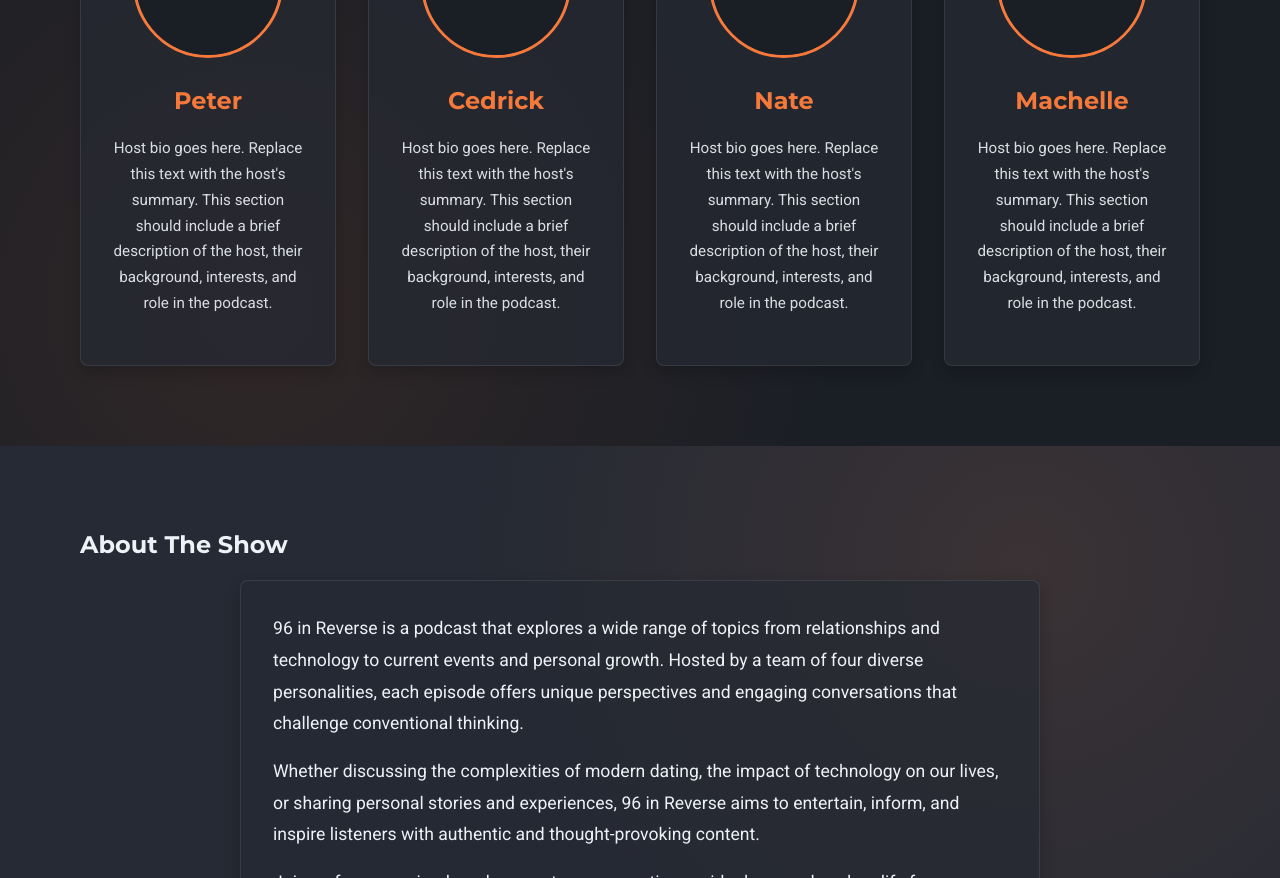
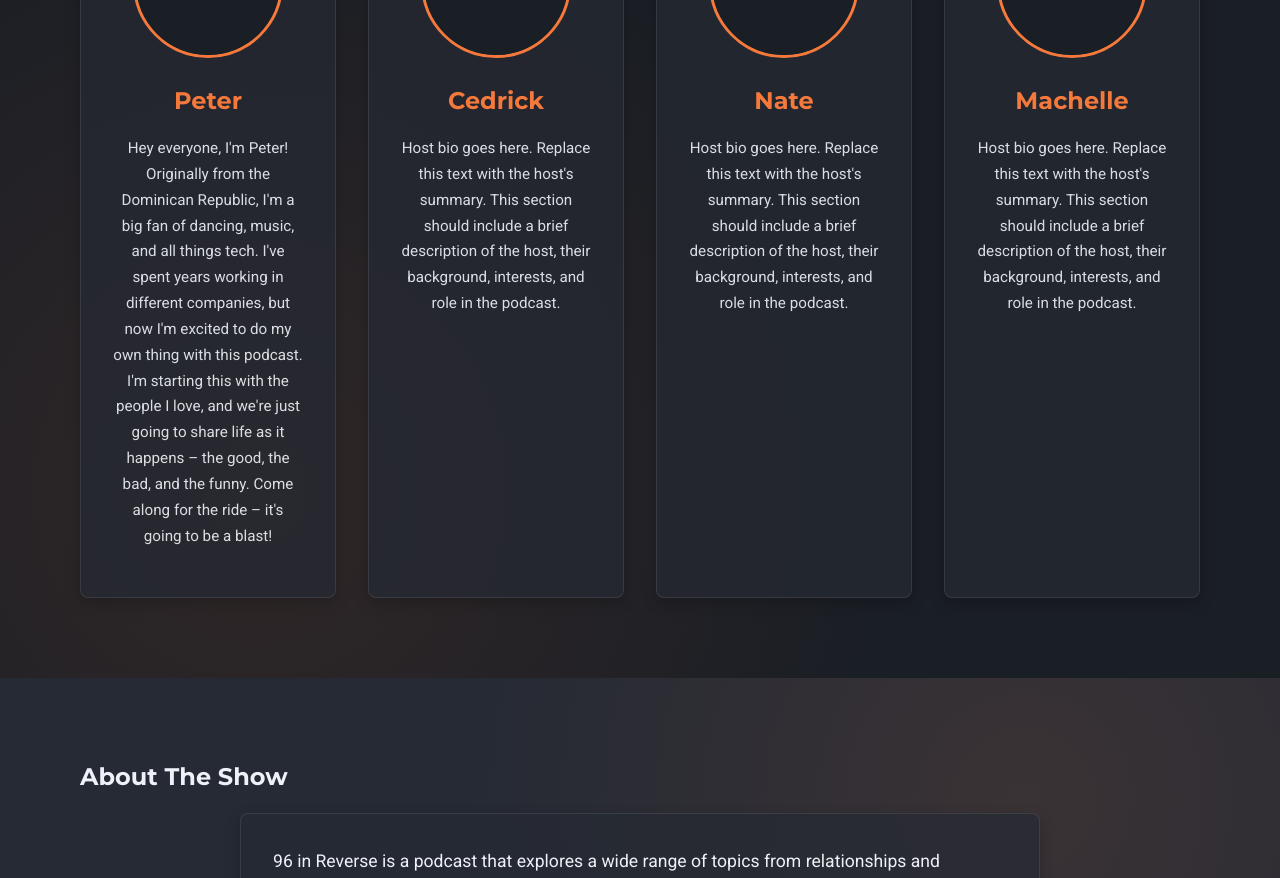
Before and after one commit to notesyes/96inreverse, a Next.js app: page / in a window 1280 px wide. Shown: the part 2240-3118 px from the top of the page. Built offline with nearby package versions, Linux system fonts and the light colour scheme.

Commit message:
Peter Host update

```diff
--- a/pages/index.tsx
+++ b/pages/index.tsx
@@ -96,7 +96,7 @@ export default function Home() {
                   </div>
                 </div>
                 <h3>Peter</h3>
-                <p>Host bio goes here. Replace this text with the host's summary. This section should include a brief description of the host, their background, interests, and role in the podcast.</p>
+                <p>Hey everyone, I'm Peter! Originally from the Dominican Republic, I'm a big fan of dancing, music, and all things tech. I've spent years working in different companies, but now I'm excited to do my own thing with this podcast. I'm starting this with the people I love, and we're just going to share life as it happens – the good, the bad, and the funny. Come along for the ride – it's going to be a blast!</p>
               </div>
 
               {/* HOST 2 */}
```
